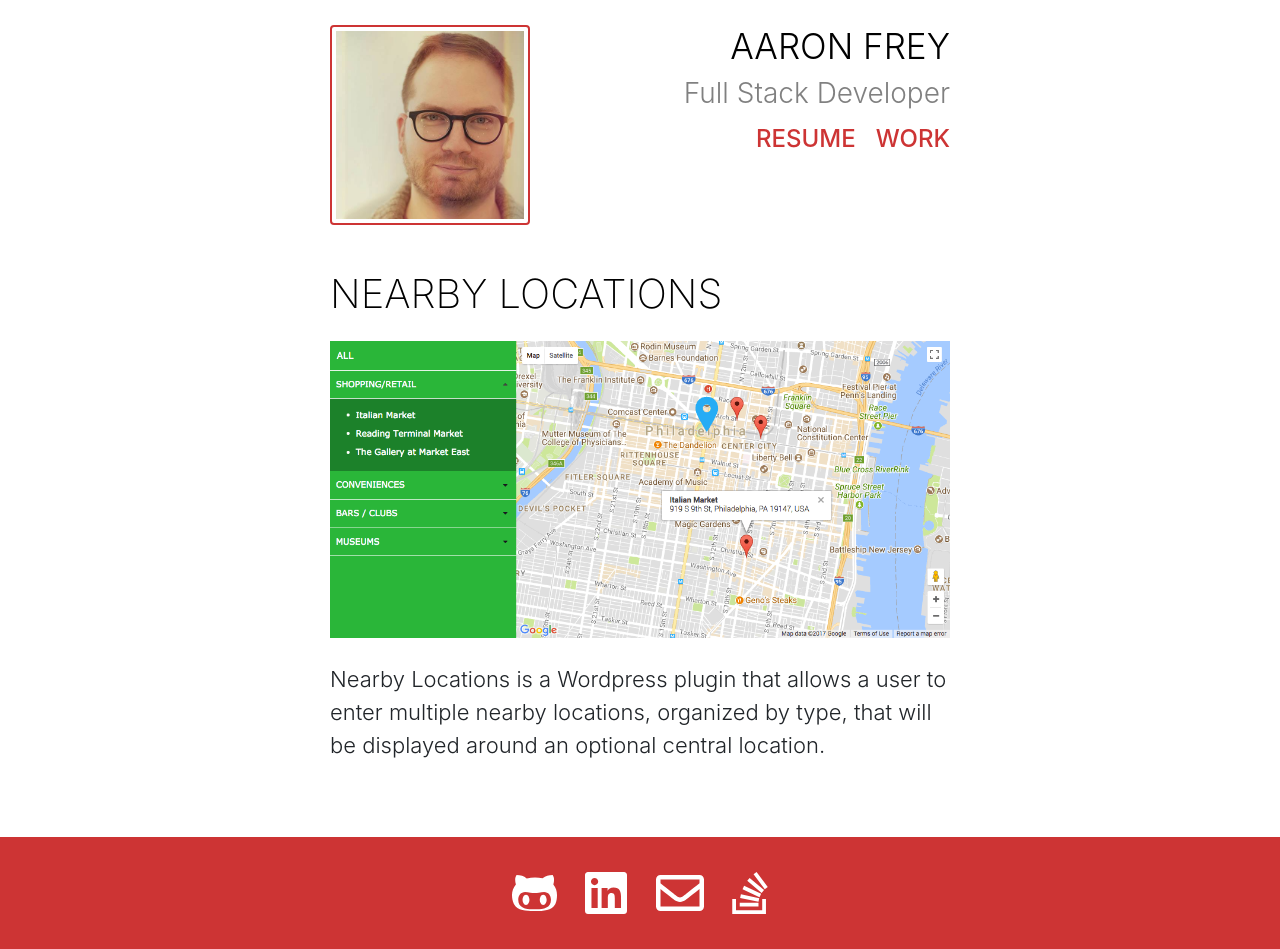
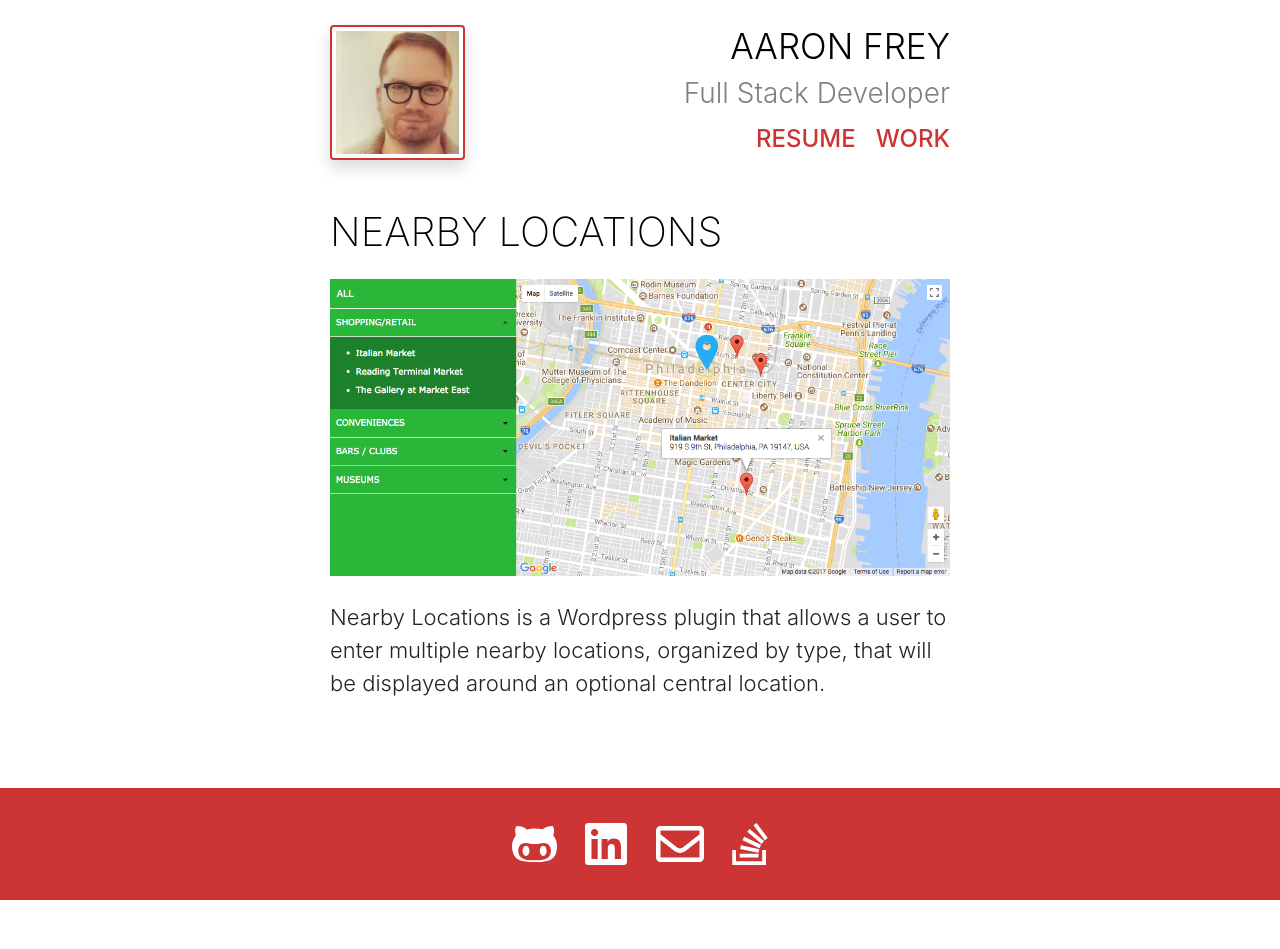
Before and after one commit to aaronfrey/aaronfrey.github.io, a Jekyll site: the page built from work.html, in a window 1280 px wide. Built offline with Jekyll 4.4.1, drawn with Linux system fonts in a browser that asks for light colours; nearby versions of some CDN libraries; after the commit the page ends 900 px from its top, so only the background shows below that.

Commit message:
Add additional image to homepage

```diff
--- a/_includes/header.html
+++ b/_includes/header.html
@@ -3,7 +3,7 @@
   <div class="container">
 
     <a class="brand" href="/">
-      <img class="img-fluid img-thumbnail" src="/assets/images/headshot-square.jpg">
+      <img class="img-fluid img-thumbnail shadow" src="/assets/images/headshot-square.jpg">
     </a>
 
     <div class="brand-text">
--- a/_sass/header.scss
+++ b/_sass/header.scss
@@ -1,6 +1,6 @@
 /* Extra Small Devices, Phones */
 
-$avatar-width: 200px;
+$avatar-width: 135px;
 
 .banner {
   text-align: center;
--- a/index.html
+++ b/index.html
@@ -3,3 +3,6 @@ title: Home
 ---
 
 <p>I am a Full Stack Developer located in Philadelphia. I specialize in creating fully responsive WordPress themes and plugins.</p>
+
+<img class="img-fluid mx-auto d-block rounded shadow" src="/assets/images/graffiti.png"
+    alt="Picture of myself standing in front of graffiti">
```
Also changed, not shown: _sass/global.scss (line endings or trailing spaces), 1 other file.
